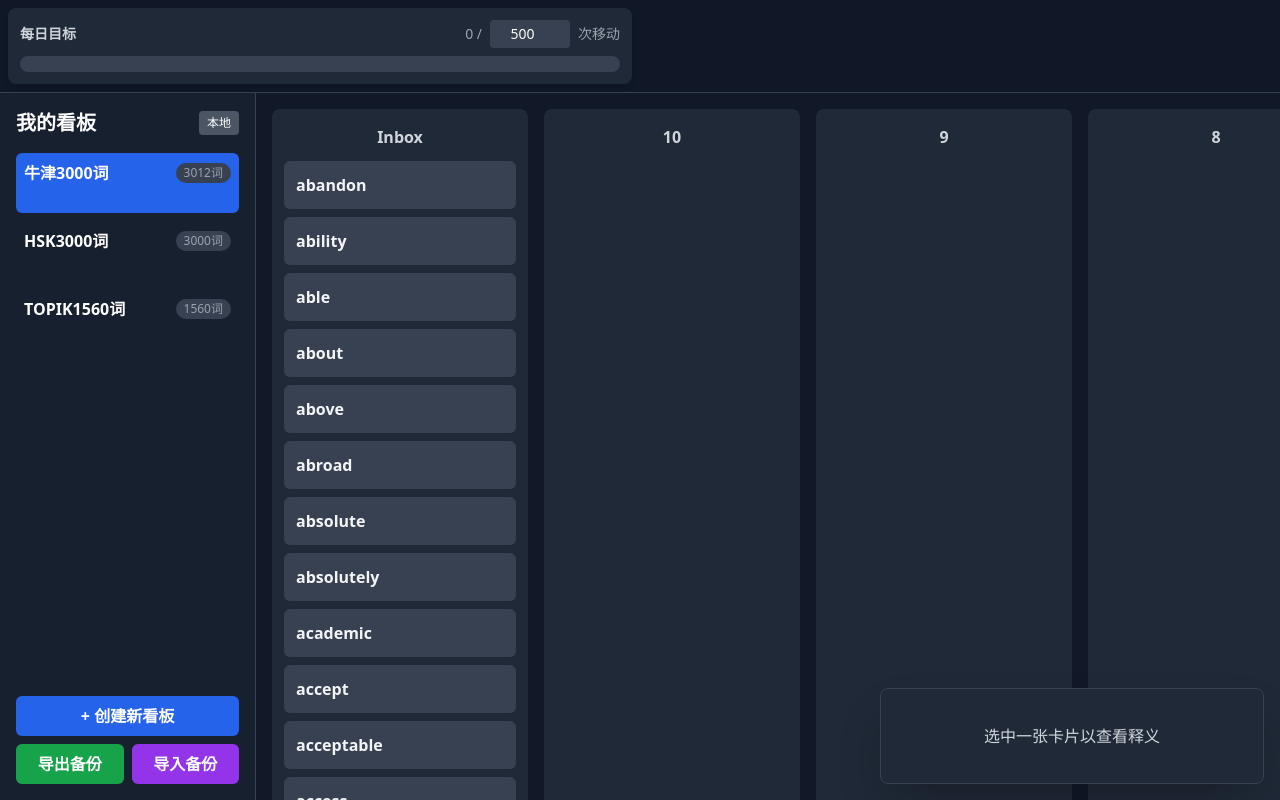
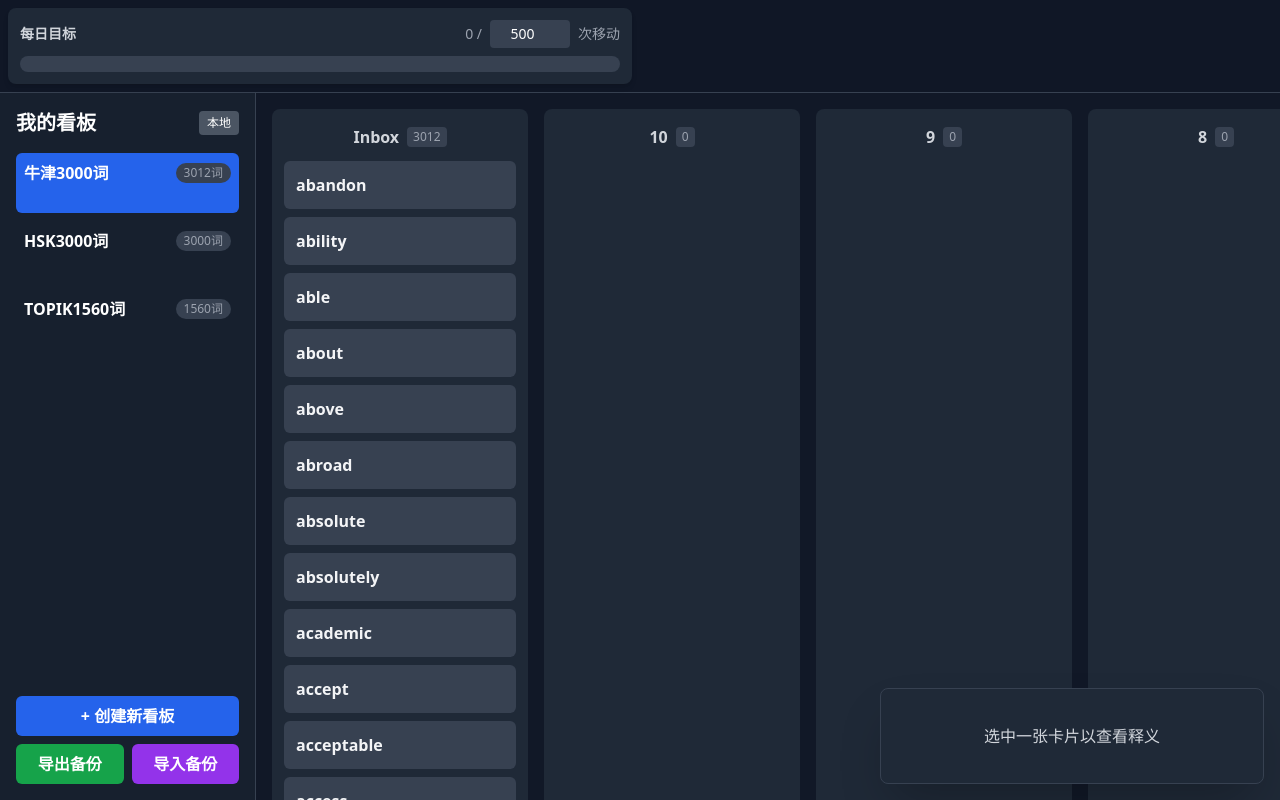
Before and after one commit to worxift/trello-flashcards-app, a React (Create React App) app: page / in a window 1280 px wide. Built offline with nearby package versions, Linux system fonts and the light colour scheme.

Commit message:
为每个清单添加单词数量显示徽章

```diff
--- a/src/App.js
+++ b/src/App.js
@@ -148,7 +148,12 @@ const List = ({ list, onCardClick, selectedCardId, isArchive, handleDragStart, h
             onDragLeave={() => setDragOverList(null)}
             onDrop={(e) => { e.preventDefault(); handleDrop(e, list.id); setDragOverList(null); }}
         >
-            <h3 className="font-bold text-center text-gray-300 p-2 cursor-pointer">{list.title}</h3>
+            <div className="flex items-center justify-center p-2">
+                <h3 className="font-bold text-gray-300 cursor-pointer">{list.title}</h3>
+                <span className="ml-2 px-1.5 py-0.5 bg-gray-700 text-xs text-gray-400 rounded">
+                    {list.cards.length}
+                </span>
+            </div>
             <div className={`flex-grow min-h-[100px] space-y-2 p-1 rounded-md`}>
                 {list.cards.map((card) => (
                     <div key={card.id} onClick={() => onCardClick(card.id, list.id)}>
```
